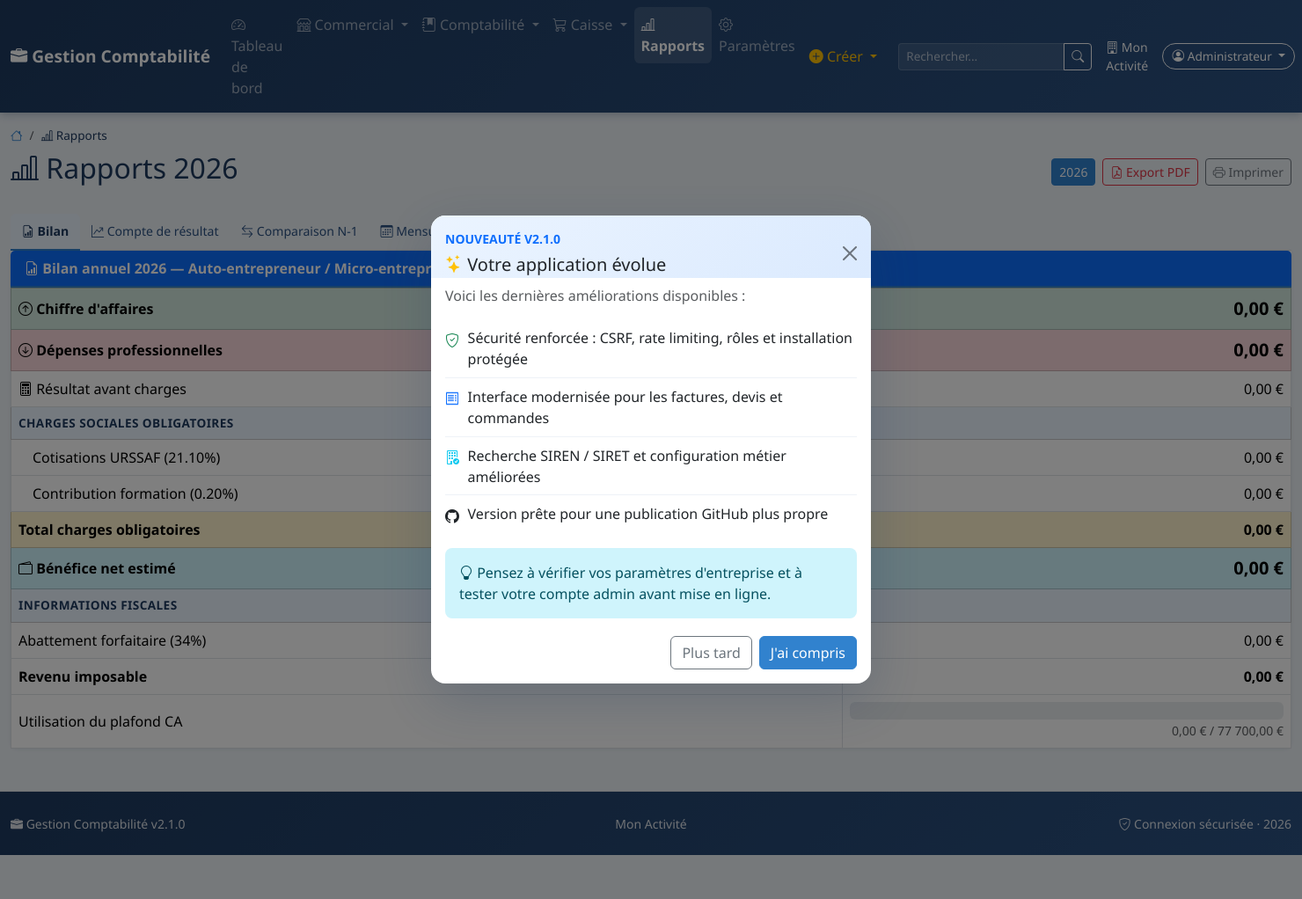
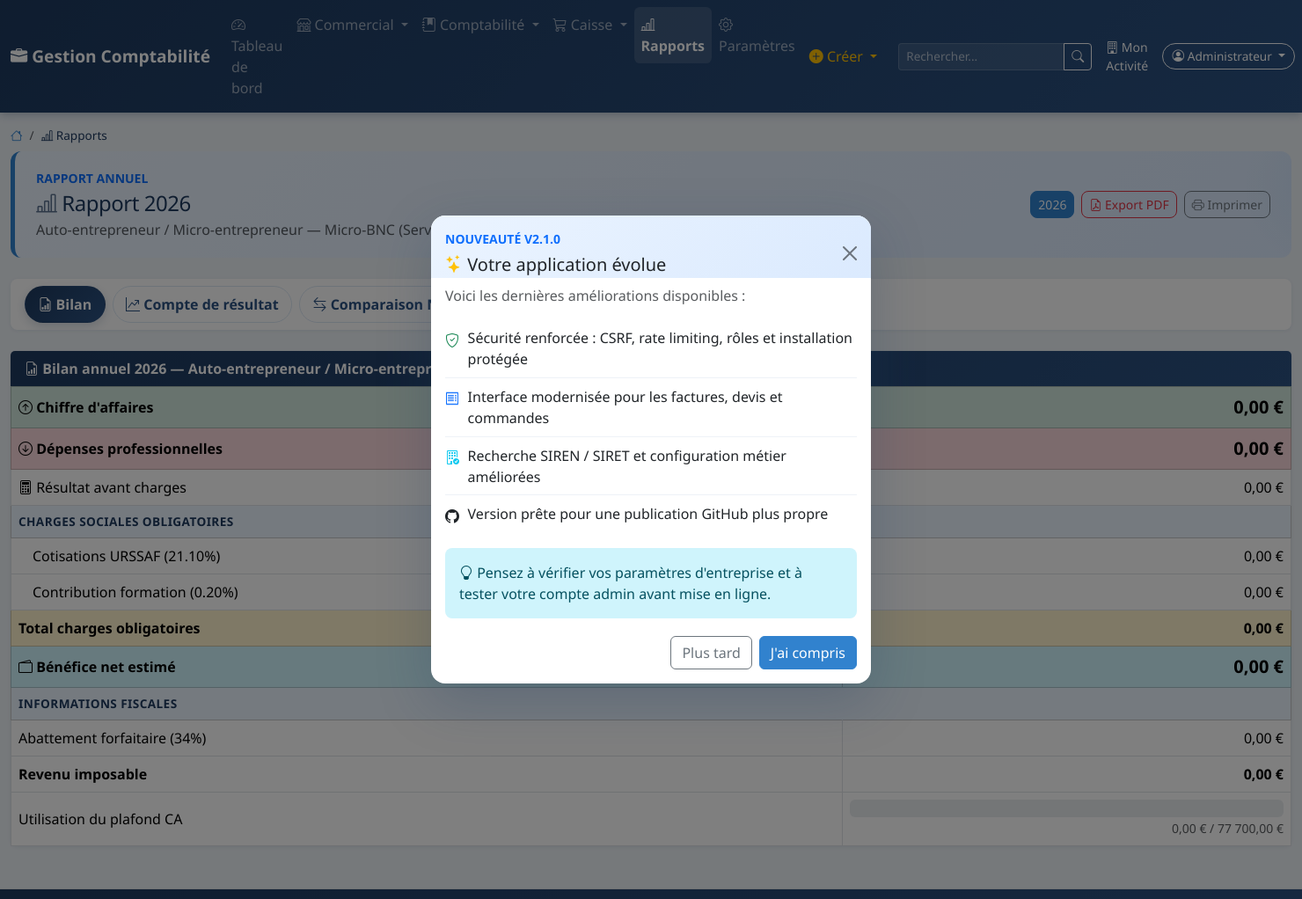
Before and after one commit to nphilmon/gestion-comptabilit-, a PHP site: page /rapports.php in a window 1480 px wide. Shown: the whole page at 88% size. Run offline with PHP 8.4, Linux system fonts and the light colour scheme; a user stored in the database is signed in; data comes from the database, SQL or seed files in the repository; data that the repository does not hold is empty.

Commit message:
chore: finalize production-ready release v2.1.0

```diff
--- a/assets/style.css
+++ b/assets/style.css
@@ -839,7 +839,6 @@
     margin-top: 0.15rem;
     font-size: 1rem;
 }
-}
 
 #searchGlobal:focus {
     background-color: rgba(255,255,255,0.95) !important;
@@ -878,7 +877,7 @@
     font-size: 1.1rem;
 }
 
-/* Nav tabs comptabilité */
+/* Nav tabs comptabilité / rapports */
 .nav-tabs .nav-link {
     font-size: 0.88rem;
     font-weight: 500;
@@ -896,6 +895,56 @@
     border-bottom: 2px solid var(--bleu-accent);
     background: var(--bleu-light);
     font-weight: 600;
+}
+
+.reports-hero {
+    border-left-width: 5px;
+}
+
+.reports-actions .btn,
+.reports-actions .btn-group .btn {
+    border-radius: 0.5rem;
+}
+
+.reports-tabs-card {
+    overflow: hidden;
+}
+
+.reports-tabs {
+    align-items: center;
+}
+
+.reports-tabs .nav-link {
+    border: 1px solid #dbe7f3;
+    color: var(--bleu-secondary);
+    background: #fff;
+    border-radius: 999px;
+    font-weight: 600;
+    padding: 0.5rem 0.9rem;
+    transition: all 0.2s ease;
+}
+
+.reports-tabs .nav-link:hover {
+    color: var(--bleu-primary);
+    border-color: var(--bleu-accent);
+    background: #f8fbff;
+}
+
+.reports-tabs .nav-link.active {
+    background: linear-gradient(135deg, var(--bleu-primary) 0%, var(--bleu-secondary) 100%);
+    color: #fff;
+    border-color: transparent;
+    box-shadow: 0 4px 12px rgba(30, 58, 95, 0.18);
+}
+
+.reports-panel .card-header {
+    background: linear-gradient(135deg, var(--bleu-primary) 0%, var(--bleu-secondary) 100%) !important;
+    color: #fff !important;
+    border-bottom: none !important;
+}
+
+.reports-panel .card-header i {
+    opacity: 0.9;
 }
 
 /* Grand livre category headers */
--- a/config.php
+++ b/config.php
@@ -18,7 +18,14 @@
 // --- Configuration application ---
 define('APP_NAME', 'Gestion Comptabilité');
 define('APP_VERSION', '2.1.0');
-define('BASE_URL', '/gestion%20comptabilit%C3%A9/');
+
+$baseUrl = trim(envValue('GESTION_COMPTA_BASE_URL', '/gestion%20comptabilit%C3%A9/'));
+if ($baseUrl === '') {
+    $baseUrl = '/';
+} elseif ($baseUrl[0] !== '/') {
+    $baseUrl = '/' . $baseUrl;
+}
+define('BASE_URL', rtrim($baseUrl, '/') . '/');
 
 // --- Timezone ---
 date_default_timezone_set('Europe/Paris');
--- a/login.php
+++ b/login.php
@@ -87,6 +87,7 @@
             font-size: 3rem;
             margin-bottom: 0.5rem;
         }
+
         .login-header h1 {
             font-size: 1.4rem;
             font-weight: 700;
--- a/rapports.php
+++ b/rapports.php
@@ -11,11 +11,22 @@
  */
 require_once __DIR__ . '/functions.php';
 require_once __DIR__ . '/functions_commercial.php';
+requireLogin();
+requireRole('admin', 'comptable');
 $titre = 'Rapports';
 
 $annee = isset($_GET['annee']) ? (int) $_GET['annee'] : (int) date('Y');
 $onglet = $_GET['onglet'] ?? 'bilan';
 $annees = getAnneesDisponibles();
+$ongletLabels = [
+    'bilan' => 'Bilan annuel',
+    'resultat' => 'Compte de résultat',
+    'comparaison' => 'Comparaison N-1',
+    'mensuel' => 'Détail mensuel',
+    'categories' => 'Répartition par catégories',
+    'conseils' => 'Conseils & alertes',
+];
+$ongletLabel = $ongletLabels[$onglet] ?? 'Bilan annuel';
 
 $stats = getStatsAnnee($annee);
 $conf = getRegimeConfig();
@@ -44,14 +55,25 @@
 
     class RapportPDF extends FPDF {
         function Header() {
+            $anneeRapport = (string) ($_GET['annee'] ?? date('Y'));
+            $entreprise = getParam('nom_entreprise', 'Mon Activité');
+            $regime = getRegimeLabel();
+
             $this->SetFillColor(30, 58, 95);
-            $this->Rect(0, 0, 210, 25, 'F');
+            $this->Rect(0, 0, 210, 34, 'F');
+            $this->SetY(5);
             $this->SetTextColor(255, 255, 255);
-            $this->SetFont('Arial', 'B', 14);
-            $this->Cell(0, 12, u8d(getParam('nom_entreprise', 'Mon Activité') . ' — Rapport ' . ($_GET['annee'] ?? date('Y'))), 0, 1, 'C');
+
+            $this->SetFont('Arial', 'B', 15);
+            $this->Cell(0, 8, u8d('Rapport ' . $anneeRapport), 0, 1, 'C');
+
             $this->SetFont('Arial', '', 9);
-            $this->Cell(0, 8, u8d(getRegimeLabel()), 0, 1, 'C');
-            $this->Ln(5);
+            $this->MultiCell(0, 4, u8d($regime), 0, 'C');
+
+            $this->SetFont('Arial', 'I', 8);
+            $this->Cell(0, 5, u8d($entreprise), 0, 1, 'C');
+
+            $this->Ln(4);
             $this->SetTextColor(0, 0, 0);
         }
         function Footer() {
@@ -149,9 +171,14 @@
 include 'header.php';
 ?>
 
-<div class="d-flex justify-content-between align-items-center mb-4">
-    <h2><i class="bi bi-bar-chart-line"></i> Rapports <?= $annee ?></h2>
-    <div class="d-flex gap-2">
+<div class="hero-banner reports-hero mb-4">
+    <div class="d-flex justify-content-between align-items-center flex-wrap gap-3">
+        <div>
+            <div class="small text-uppercase fw-semibold text-primary mb-1">Rapport annuel</div>
+            <h2 class="mb-1"><i class="bi bi-bar-chart-line"></i> Rapport <?= $annee ?></h2>
+            <p class="text-muted mb-0"><?= e(getRegimeLabel()) ?> — <?= e($ongletLabel) ?></p>
+        </div>
+        <div class="d-flex gap-2 flex-wrap reports-actions">
             <div class="btn-group">
                 <?php foreach ($annees as $a): ?>
                     <a href="?annee=<?= $a ?>&onglet=<?= e($onglet) ?>" class="btn btn-sm <?= $a === $annee ? 'btn-primary' : 'btn-outline-primary' ?>"><?= $a ?></a>
@@ -165,9 +192,11 @@
             </button>
         </div>
     </div>
+</div>
 
-<!-- Onglets -->
-<ul class="nav nav-tabs mb-0" role="tablist">
+<div class="card border-0 mb-4 reports-tabs-card">
+    <div class="card-body py-2">
+        <ul class="nav nav-pills reports-tabs gap-2" role="tablist">
             <li class="nav-item">
                 <a class="nav-link <?= $onglet === 'bilan' ? 'active' : '' ?>" href="?annee=<?= $annee ?>&onglet=bilan">
                     <i class="bi bi-file-earmark-bar-graph"></i> Bilan
@@ -199,10 +228,11 @@
                 </a>
             </li>
         </ul>
-
+    </div>
+</div>
 <?php if ($onglet === 'bilan'): ?>
 <!-- ============= BILAN ANNUEL ============= -->
-<div class="card border-top-0 rounded-top-0 mb-4">
+<div class="card border-0 mb-4 reports-panel">
     <div class="card-header bg-primary text-white">
         <i class="bi bi-file-earmark-bar-graph"></i> Bilan annuel <?= $annee ?> — <?= e(getRegimeLabel()) ?>
     </div>
@@ -310,7 +340,7 @@
 
 <?php elseif ($onglet === 'resultat'): ?>
 <!-- ============= COMPTE DE RÉSULTAT ============= -->
-<div class="card border-top-0 rounded-top-0 mb-4">
+<div class="card border-0 mb-4 reports-panel">
     <div class="card-header">
         <i class="bi bi-graph-up-arrow"></i> Compte de résultat <?= $annee ?> — <?= e(getRegimeLabel()) ?>
     </div>
@@ -441,7 +471,7 @@
 
 <?php elseif ($onglet === 'comparaison'): ?>
 <!-- ============= COMPARAISON N / N-1 ============= -->
-<div class="card border-top-0 rounded-top-0 mb-4">
+<div class="card border-0 mb-4 reports-panel">
     <div class="card-header">
         <i class="bi bi-arrow-left-right"></i> Comparaison <?= $annee ?> / <?= $annee - 1 ?>
     </div>
@@ -528,7 +558,7 @@
 
 <?php elseif ($onglet === 'mensuel'): ?>
 <!-- ============= DÉTAIL MENSUEL ============= -->
-<div class="card border-top-0 rounded-top-0 mb-4">
+<div class="card border-0 mb-4 reports-panel">
     <div class="card-header"><i class="bi bi-calendar3"></i> Détail mensuel <?= $annee ?></div>
     <div class="card-body p-0">
         <table class="table table-striped table-hover mb-0">
@@ -578,7 +608,7 @@
 
 <?php elseif ($onglet === 'categories'): ?>
 <!-- ============= RÉPARTITION CATÉGORIES ============= -->
-<div class="card border-top-0 rounded-top-0 mb-4">
+<div class="card border-0 mb-4 reports-panel">
     <div class="card-body">
         <div class="row g-3">
             <div class="col-md-6">
@@ -649,7 +679,7 @@
 
 <?php elseif ($onglet === 'conseils'): ?>
 <!-- ============= CONSEILS & ALERTES ============= -->
-<div class="card border-top-0 rounded-top-0 mb-4">
+<div class="card border-0 mb-4 reports-panel">
     <div class="card-header"><i class="bi bi-lightbulb"></i> Conseils & Alertes — <?= $annee ?></div>
     <div class="card-body">
         <ul class="list-group list-group-flush">
```
Also changed, not shown: .htaccess (added), README.md. Lines whose indentation alone changed are shown as unchanged.
